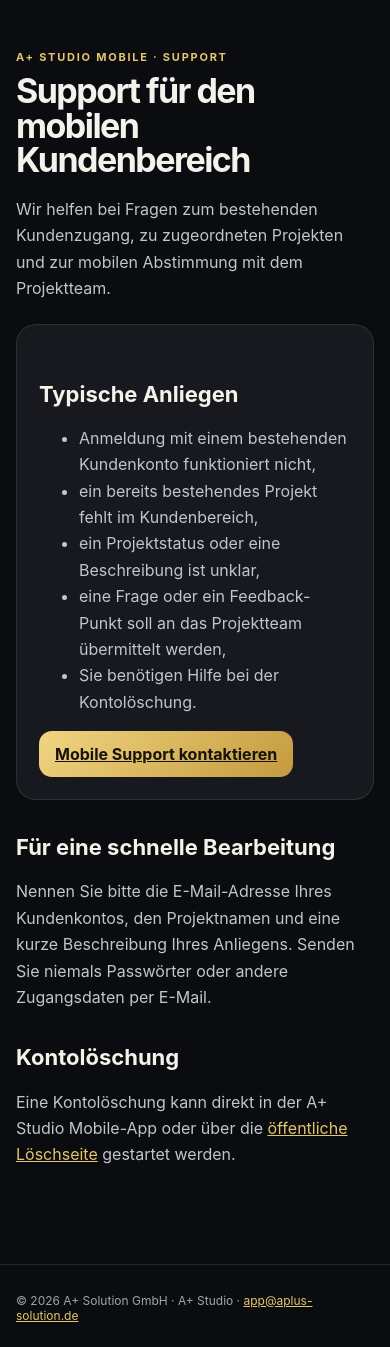
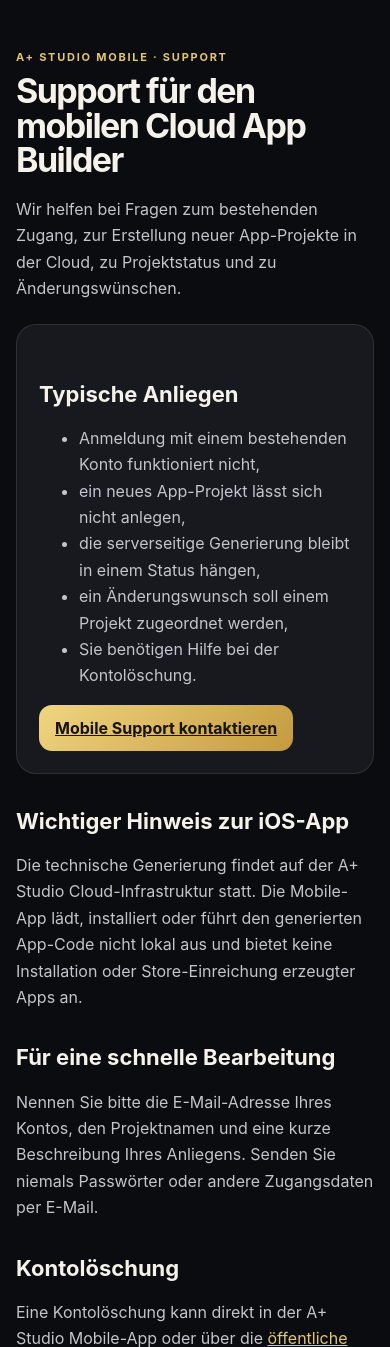
Before and after one commit to hsdarestani/a-studio, a Django app: page /mobile/support/ in a window 390 px wide. Shown: the part 150-1497 px from the top of the page. Before the commit the page ends 1472 px from the top, so only its background shows below. Run offline with Django 5.2, Linux system fonts and the light colour scheme; parts of the project's set-up code (start-up, migrations or seed data) failed here and were passed over; some libraries are stand-ins or nearby versions.

Commit message:
docs(mobile): update support for cloud app builder

```diff
--- a/templates/legal/mobile_support.html
+++ b/templates/legal/mobile_support.html
@@ -2,21 +2,23 @@
 {% block title %}Support · A+ Studio Mobile{% endblock %}
 {% block content %}
 <div class="eyebrow">A+ STUDIO MOBILE · SUPPORT</div>
-<h1>Support für den mobilen Kundenbereich</h1>
-<p>Wir helfen bei Fragen zum bestehenden Kundenzugang, zu zugeordneten Projekten und zur mobilen Abstimmung mit dem Projektteam.</p>
+<h1>Support für den mobilen Cloud App Builder</h1>
+<p>Wir helfen bei Fragen zum bestehenden Zugang, zur Erstellung neuer App-Projekte in der Cloud, zu Projektstatus und zu Änderungswünschen.</p>
 <div class="card">
   <h2>Typische Anliegen</h2>
   <ul>
-    <li>Anmeldung mit einem bestehenden Kundenkonto funktioniert nicht,</li>
-    <li>ein bereits bestehendes Projekt fehlt im Kundenbereich,</li>
-    <li>ein Projektstatus oder eine Beschreibung ist unklar,</li>
-    <li>eine Frage oder ein Feedback-Punkt soll an das Projektteam übermittelt werden,</li>
+    <li>Anmeldung mit einem bestehenden Konto funktioniert nicht,</li>
+    <li>ein neues App-Projekt lässt sich nicht anlegen,</li>
+    <li>die serverseitige Generierung bleibt in einem Status hängen,</li>
+    <li>ein Änderungswunsch soll einem Projekt zugeordnet werden,</li>
     <li>Sie benötigen Hilfe bei der Kontolöschung.</li>
   </ul>
   <a class="btn" href="mailto:{{ contact_email }}?subject=A%2B%20Studio%20Mobile%20Support">Mobile Support kontaktieren</a>
 </div>
+<h2>Wichtiger Hinweis zur iOS-App</h2>
+<p>Die technische Generierung findet auf der A+ Studio Cloud-Infrastruktur statt. Die Mobile-App lädt, installiert oder führt den generierten App-Code nicht lokal aus und bietet keine Installation oder Store-Einreichung erzeugter Apps an.</p>
 <h2>Für eine schnelle Bearbeitung</h2>
-<p>Nennen Sie bitte die E-Mail-Adresse Ihres Kundenkontos, den Projektnamen und eine kurze Beschreibung Ihres Anliegens. Senden Sie niemals Passwörter oder andere Zugangsdaten per E-Mail.</p>
+<p>Nennen Sie bitte die E-Mail-Adresse Ihres Kontos, den Projektnamen und eine kurze Beschreibung Ihres Anliegens. Senden Sie niemals Passwörter oder andere Zugangsdaten per E-Mail.</p>
 <h2>Kontolöschung</h2>
 <p>Eine Kontolöschung kann direkt in der A+ Studio Mobile-App oder über die <a href="/account-deletion/">öffentliche Löschseite</a> gestartet werden.</p>
 {% endblock %}
```
